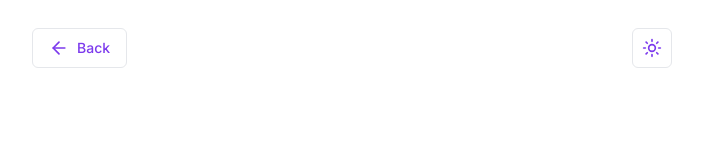
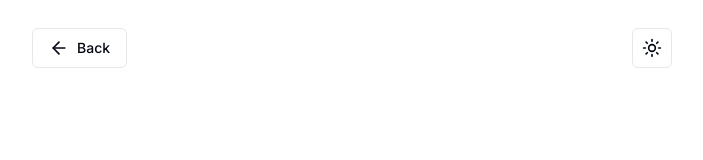
Before and after one commit to IgorKrupenja/nextjs-starter, a Next.js app: page /feedback in a window 1280 px wide. Shown: the top 160 px of the page, without its empty margins (288-991 px from the left). Built offline with nearby package versions, Linux system fonts and the light colour scheme.

Commit message:
Improve a11y

```diff
--- a/src/components/common/back-button.tsx
+++ b/src/components/common/back-button.tsx
@@ -4,11 +4,10 @@ import { ReactElement } from 'react';
 
 import { Button } from '@/components/ui/button';
 import { PropsWithClassName } from '@/interfaces/props-with-class-name';
-import { cn } from '@/lib/utils';
 
 export default function BackButton({ className }: PropsWithClassName): ReactElement {
   return (
-    <Button asChild variant="outline" className={cn('text-primary hover:text-primary', className)}>
+    <Button asChild variant="outline" className={className}>
       <Link href="/">
         <ArrowLeft className="mr-2 h-5 w-5" />
         Back
--- a/src/components/common/theme-toggle.tsx
+++ b/src/components/common/theme-toggle.tsx
@@ -19,12 +19,7 @@ export const ThemeToggle = ({ className }: PropsWithClassName): React.ReactEleme
   return (
     <DropdownMenu>
       <DropdownMenuTrigger asChild className={className}>
-        <Button
-          variant="outline"
-          size="icon"
-          aria-label="Toggle color theme"
-          className="text-primary hover:text-primary"
-        >
+        <Button variant="outline" size="icon" aria-label="Toggle color theme">
           <Sun className="h-5 w-5 rotate-0 scale-100 transition-all dark:-rotate-90 dark:scale-0" />
           <Moon className="absolute h-5 w-5 rotate-90 scale-0 transition-all dark:rotate-0 dark:scale-100" />
           <span className="sr-only">Toggle theme</span>
```
